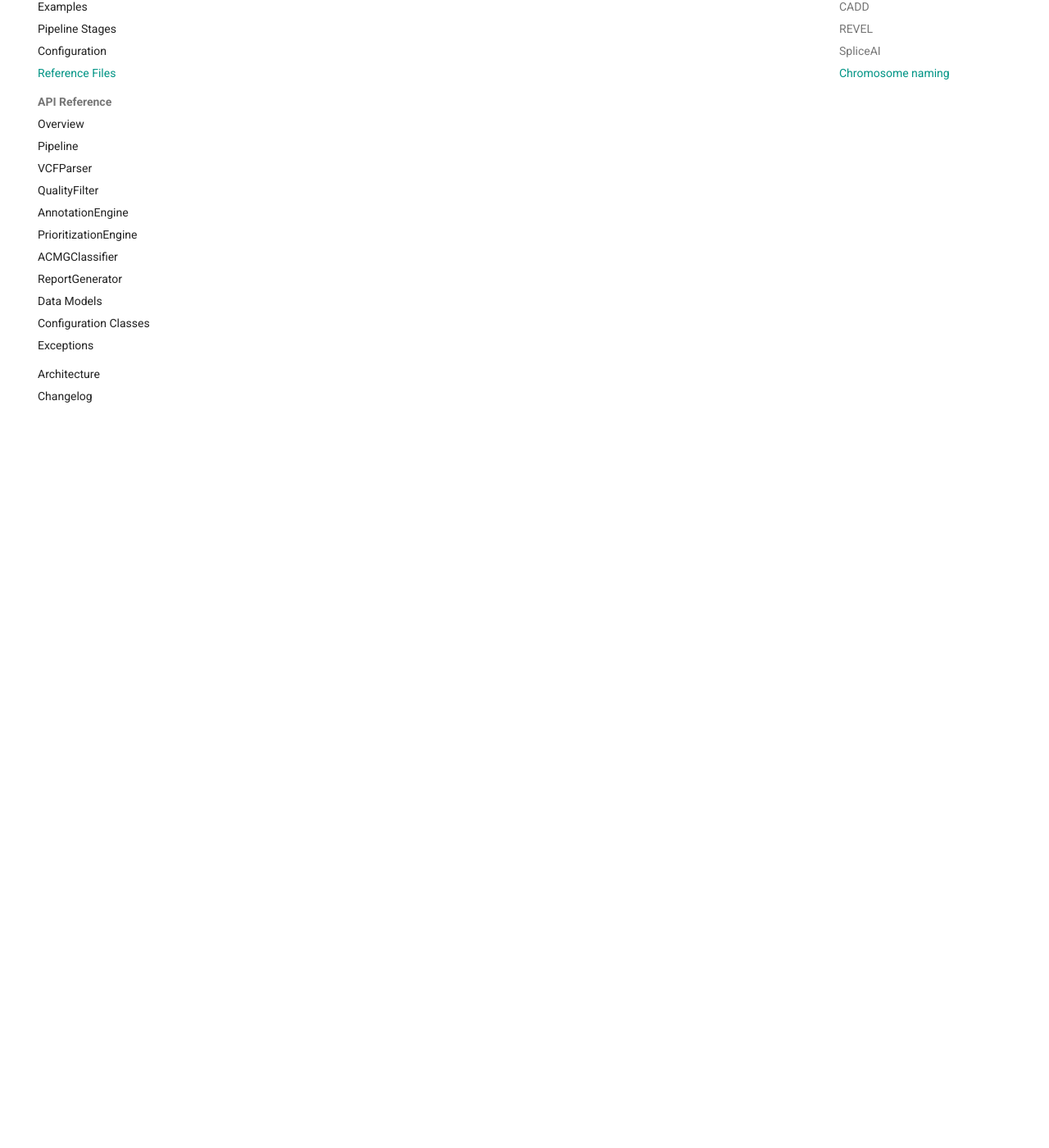
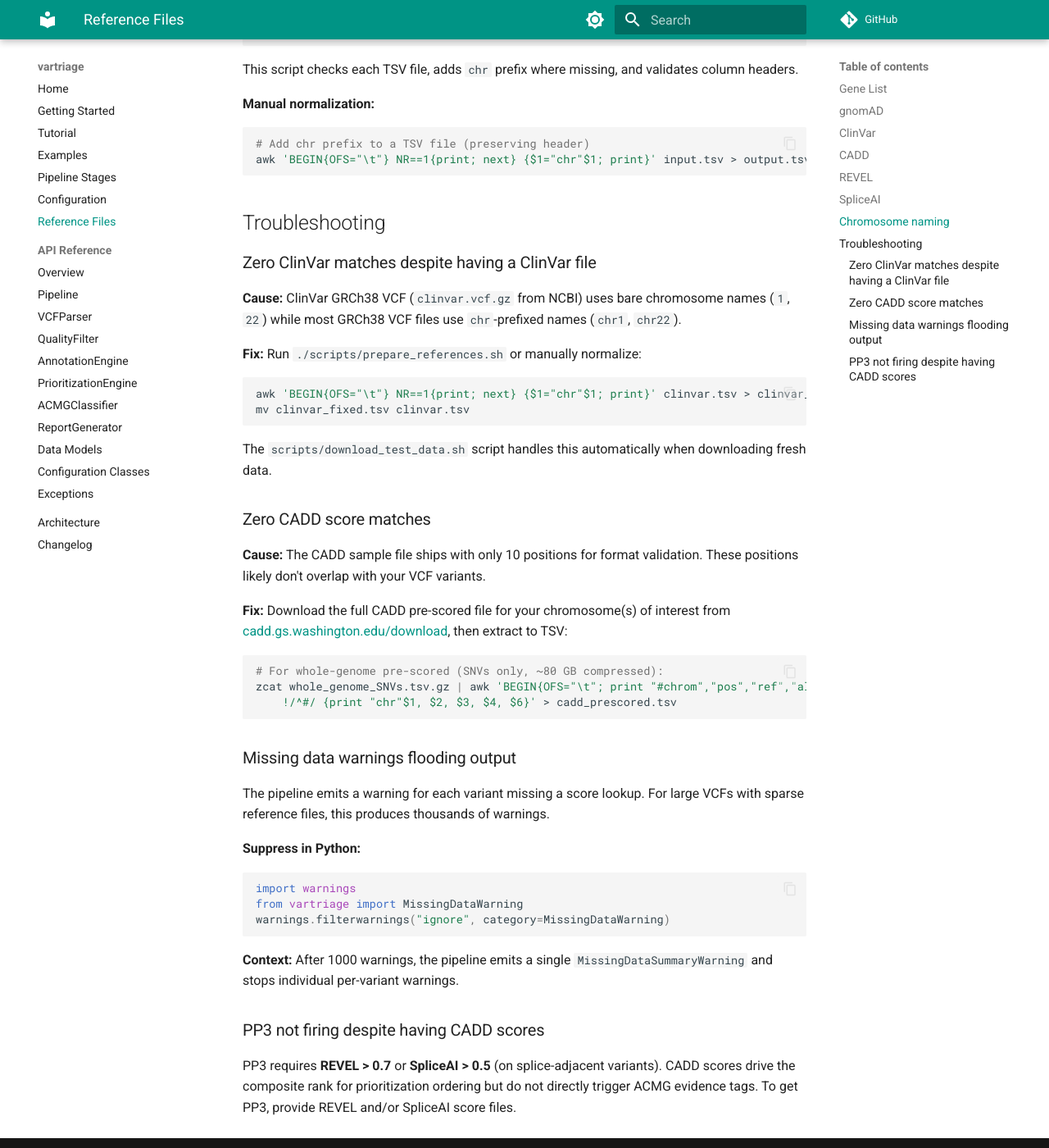
Before and after one commit to Behordeun/vartriage, an MkDocs documentation site: the page built from docs/reference-files.md, in a window 1280 px wide and 1400 px high, scrolled down 5907 px. Shown: the whole window at 82% size. Built offline with MkDocs 1.6.1 and Material for MkDocs 9.7.7, drawn with Linux system fonts in a browser that asks for light colours; comment, search, counter and statistics services are not loaded; some of the changed text lies outside the part shown.

Commit message:
fix: address PR review - robustness and error handling
- validate_giab.sh: add download_file() helper that falls back from
  wget to curl; add require_cmd() dependency checks at startup; wrap
  pipeline invocations in error-checked blocks with distinct exit codes
  (1=deps, 2=pipeline, 3=metrics); Python validation script uses .get()
  for all JSON field access and try/except for file I/O

- validation.yaml: add explicit 'Verify validation output exists' step
  that checks for result files and validates JSON structure before CI
  reports success; upload artifacts on failure too (if: always())

- prepare_references.sh: new script to auto-detect and fix chromosome
  naming mismatches (chr prefix) across all reference TSV files

- download_test_data.sh: ClinVar extraction now adds chr prefix
  automatically; gnomAD URL corrected to v4.1.1 with proper S3 bucket

- docs/reference-files.md: added troubleshooting section covering
  ClinVar naming, CADD overlap, warning suppression, PP3 vs CADD

````diff
--- a/docs/reference-files.md
+++ b/docs/reference-files.md
@@ -217,3 +217,65 @@ Common conventions:
 - Ensembl style: `1`, `2`, ..., `X`, `Y`
 
 If your VCF uses `chr1` but your gnomAD file uses `1`, lookups will return no matches. Normalize before running the pipeline.
+
+**Automatic normalization:**
+
+Run `scripts/prepare_references.sh` to detect and fix chromosome naming mismatches in all reference files:
+
+```bash
+./scripts/prepare_references.sh data/references
+```
+
+This script checks each TSV file, adds `chr` prefix where missing, and validates column headers.
+
+**Manual normalization:**
+
+```bash
+# Add chr prefix to a TSV file (preserving header)
+awk 'BEGIN{OFS="\t"} NR==1{print; next} {$1="chr"$1; print}' input.tsv > output.tsv
+```
+
+## Troubleshooting
+
+### Zero ClinVar matches despite having a ClinVar file
+
+**Cause:** ClinVar GRCh38 VCF (`clinvar.vcf.gz` from NCBI) uses bare chromosome names (`1`, `22`) while most GRCh38 VCF files use `chr`-prefixed names (`chr1`, `chr22`).
+
+**Fix:** Run `./scripts/prepare_references.sh` or manually normalize:
+
+```bash
+awk 'BEGIN{OFS="\t"} NR==1{print; next} {$1="chr"$1; print}' clinvar.tsv > clinvar_fixed.tsv
+mv clinvar_fixed.tsv clinvar.tsv
+```
+
+The `scripts/download_test_data.sh` script handles this automatically when downloading fresh data.
+
+### Zero CADD score matches
+
+**Cause:** The CADD sample file ships with only 10 positions for format validation. These positions likely don't overlap with your VCF variants.
+
+**Fix:** Download the full CADD pre-scored file for your chromosome(s) of interest from [cadd.gs.washington.edu/download](https://cadd.gs.washington.edu/download), then extract to TSV:
+
+```bash
+# For whole-genome pre-scored (SNVs only, ~80 GB compressed):
+zcat whole_genome_SNVs.tsv.gz | awk 'BEGIN{OFS="\t"; print "#chrom","pos","ref","alt","score"}
+    !/^#/ {print "chr"$1, $2, $3, $4, $6}' > cadd_prescored.tsv
+```
+
+### Missing data warnings flooding output
+
+The pipeline emits a warning for each variant missing a score lookup. For large VCFs with sparse reference files, this produces thousands of warnings.
+
+**Suppress in Python:**
+
+```python
+import warnings
+from vartriage import MissingDataWarning
+warnings.filterwarnings("ignore", category=MissingDataWarning)
+```
+
+**Context:** After 1000 warnings, the pipeline emits a single `MissingDataSummaryWarning` and stops individual per-variant warnings.
+
+### PP3 not firing despite having CADD scores
+
+PP3 requires **REVEL > 0.7** or **SpliceAI > 0.5** (on splice-adjacent variants). CADD scores drive the composite rank for prioritization ordering but do not directly trigger ACMG evidence tags. To get PP3, provide REVEL and/or SpliceAI score files.
````
Also changed, not shown: 4 other files.
